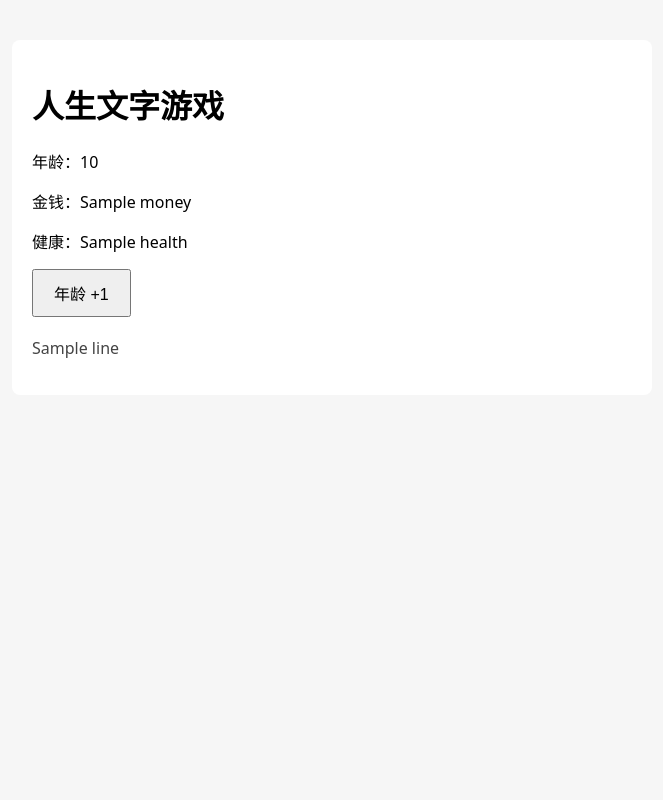
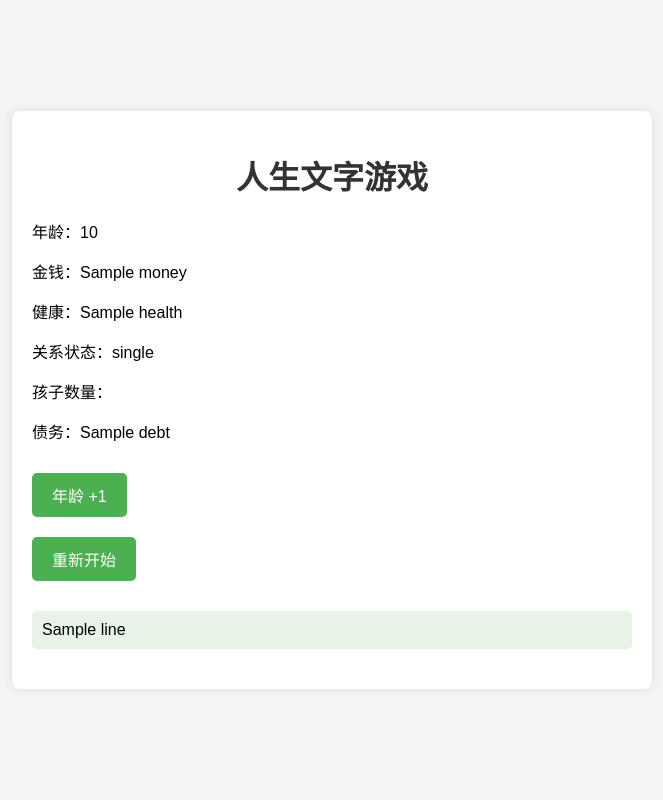
Before and after one commit to Cellyin/sims-life, a Flask app: template templates/index.html in a window 1280 px wide. Shown: the whole page, without its empty margins (308-971 px from the left). Run offline with Flask 3, Linux system fonts and the light colour scheme; the template is opened without the code that fills it: most values are stand-ins (such as "Sample title", 1, 10 or a date in 2020).

Commit message:
Add files via upload

```diff
--- a/app.py
+++ b/app.py
@@ -5,8 +5,25 @@ app = Flask(__name__)
 
 # 角色状态初始化
 def reset_state():
+    # 随机生成名字
+    names = ["小明", "小红", "小蓝", "小绿", "小杨", "小李", "小王", "小赵"]
+    random_name = random.choice(names)
+
+    # 随机生成头像（根据年龄段）
+    def get_avatar(age):
+        if age < 7:
+            return "👶"  # 婴儿头像
+        elif age < 13:
+            return "👦"  # 小男孩头像
+        elif age < 18:
+            return "🧑‍🎓"  # 青少年头像
+        else:
+            return "👨‍💼"  # 成年人头像
+
     return {
         "age": 0,
+        "name": random_name,
+        "avatar": get_avatar(0),  # 初始头像为婴儿头像
         "money": 0,
         "health": 100,
         "stress": 10,
@@ -118,6 +135,19 @@ def add_year():
     state["health"] -= random.randint(0, 2)
     state["money"] += random.randint(-5, 10)
 
+    # 根据年龄更新头像
+    def get_avatar(age):
+        if age < 7:
+            return "👶"  # 婴儿头像
+        elif age < 13:
+            return "👦"  # 小男孩头像
+        elif age < 18:
+            return "🧑‍🎓"  # 青少年头像
+        else:
+            return "👨‍💼"  # 成年人头像
+
+    state["avatar"] = get_avatar(state["age"])
+
     # 事件处理
     if state["age"] <= 6:
         line = f"{state['age']}岁这一年，{random.choice(year_lines['0-6'])}"
--- a/static/style.css
+++ b/static/style.css
@@ -1,22 +1,56 @@
+/* 通用样式 */
 body {
-    font-family: system-ui, -apple-system, BlinkMacSystemFont;
-    background: #f6f6f6;
+    font-family: Arial, sans-serif;
+    background-color: #f4f4f4;
+    margin: 0;
+    padding: 0;
+    display: flex;
+    justify-content: center;
+    align-items: center;
+    height: 100vh;
 }
 
+/* 游戏容器样式 */
 .container {
-    max-width: 600px;
-    margin: 40px auto;
     background: white;
     padding: 20px;
     border-radius: 8px;
+    box-shadow: 0 0 10px rgba(0, 0, 0, 0.1);
+    width: 80%;
+    max-width: 600px;
 }
 
+/* 游戏标题 */
+h1 {
+    text-align: center;
+    color: #333;
+}
+
+/* 状态显示区 */
+.status, .log {
+    margin: 20px 0;
+}
+
+/* 按钮样式 */
 button {
+    background-color: #4CAF50;
+    color: white;
+    border: none;
     padding: 10px 20px;
+    margin: 10px 0;
+    cursor: pointer;
+    border-radius: 5px;
     font-size: 16px;
 }
 
-.log {
-    margin-top: 20px;
-    color: #444;
+button:hover {
+    background-color: #45a049;
 }
+
+/* 日志显示样式 */
+.log p {
+    background-color: #e7f3e7;
+    padding: 10px;
+    border-radius: 5px;
+    margin: 5px 0;
+}
--- a/templates/index.html
+++ b/templates/index.html
@@ -9,18 +9,29 @@
     <div class="container">
         <h1>人生文字游戏</h1>
 
+        <!-- 状态展示 -->
         <div class="status">
-            <p>年龄：{{ state.age }}</p>
-            <p>金钱：{{ state.money }}</p>
-            <p>健康：{{ state.health }}</p>
+            <p>年龄：{{ state['age'] }}</p>
+            <p>金钱：{{ state['money'] }}</p>
+            <p>健康：{{ state['health'] }}</p>
+            <p>关系状态：{{ state['relationship']['status'] }}</p>
+            <p>孩子数量：{{ len(state['children']) }}</p>
+            <p>债务：{{ state['debt'] }}</p>
         </div>
 
+        <!-- 游戏操作按钮 -->
         <form method="post">
             <button type="submit">年龄 +1</button>
         </form>
 
+        <!-- 重新开始按钮 -->
+        <form method="post" action="/restart">
+            <button type="submit">重新开始</button>
+        </form>
+
+        <!-- 日志展示 -->
         <div class="log">
-            {% for line in state.log|reverse %}
+            {% for line in state['log']|reverse %}
                 <p>{{ line }}</p>
             {% endfor %}
         </div>
```
